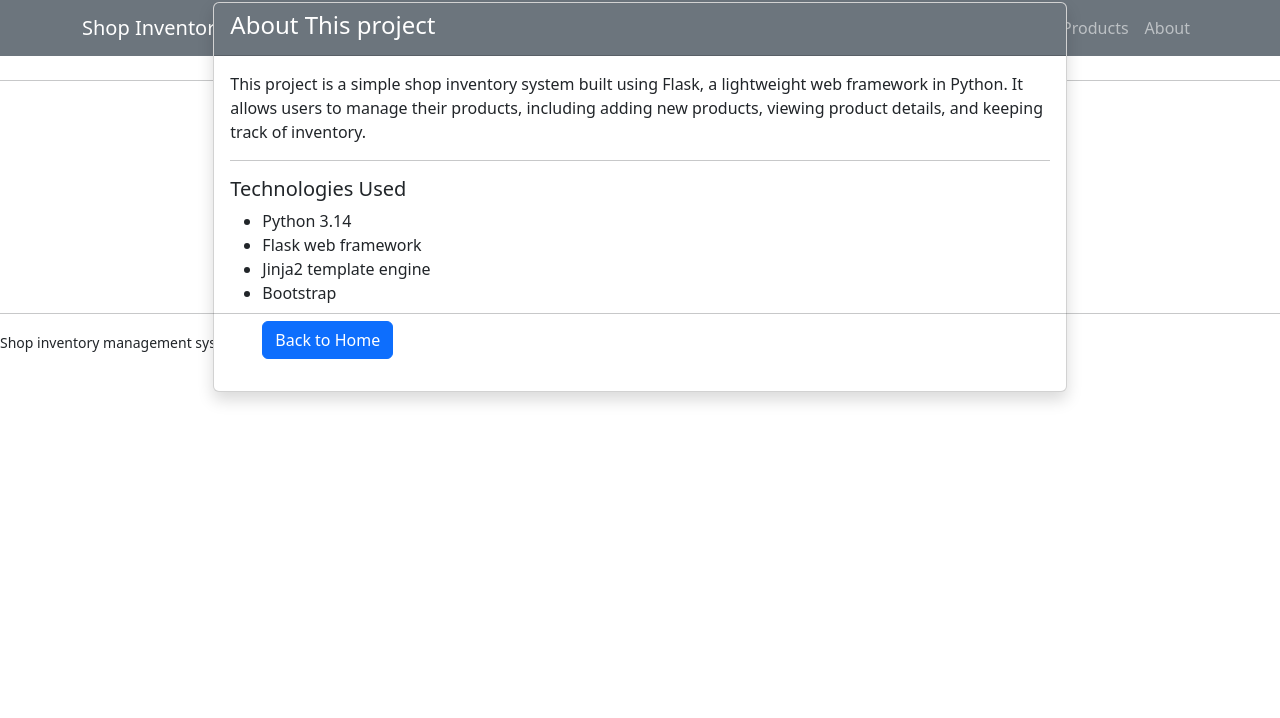
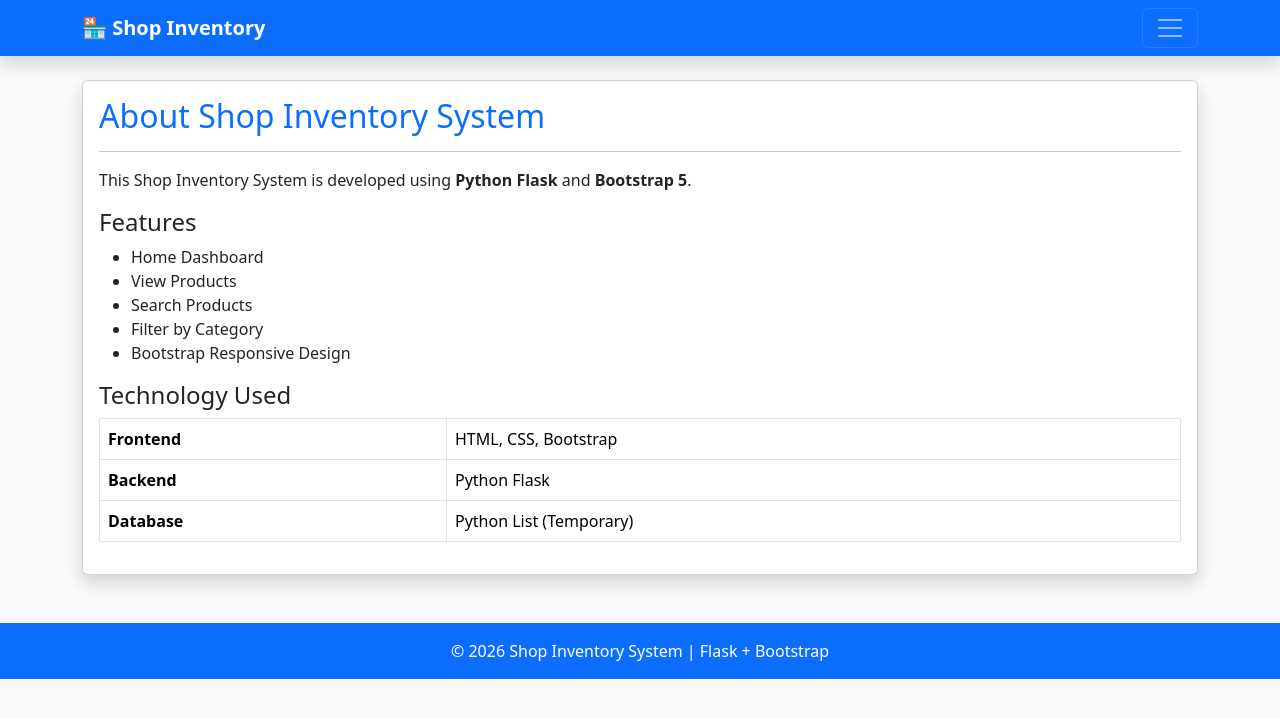
Before and after one commit to kadam768550/python-training, a Flask app: page /about in a window 1280 px wide. Shown: the top 718 px of the page. Run offline with Flask 3, Linux system fonts and the light colour scheme.

Commit message:
Day 8: program

```diff
--- a/app.py
+++ b/app.py
@@ -1,26 +1,74 @@
-from flask import Flask, render_template
+from flask import Flask, render_template, request
 
 app = Flask(__name__)
 
-prod = [
-    {"name": "Laptop", "price": 50000, "stock": 10, "quality": "Good"},
-    {"name": "Mouse", "price": 800, "stock": 50, "quality": "Average"},
-    {"name": "Keyboard", "price": 1000, "stock": 30, "quality": "Good"},
-    {"name": "Monitor", "price": 15000, "stock": 15, "quality": "Average"}
+products = [
+    {
+        "id": 1,
+        "name": "Laptop",
+        "category": "Electronics",
+        "price": 55000,
+        "stock": 10
+    },
+    {
+        "id": 2,
+        "name": "Mobile",
+        "category": "Electronics",
+        "price": 20000,
+        "stock": 15
+    },
+    {
+        "id": 3,
+        "name": "Keyboard",
+        "category": "Accessories",
+        "price": 800,
+        "stock": 25
+    },
+    {
+        "id": 4,
+        "name": "Mouse",
+        "category": "Accessories",
+        "price": 500,
+        "stock": 30
+    },
+    {
+        "id": 5,
+        "name": "Printer",
+        "category": "Office",
+        "price": 12000,
+        "stock": 5
+    }
 ]
 
-@app.route('/')
+@app.route("/")
 def home():
-    return render_template('home.html')
+    return render_template("home.html")
 
-@app.route('/about')
-def about():
-    return render_template('about.html')
-
-@app.route('/products')
-def products():
-    return render_template('products.html', products=prod)
+@app.route("/login")
+def login():
+    return render_template("login.html")
 
 
-if __name__ == '__main__':
+@app.route("/register")
+def register():
+    return render_template("register.html")
+
+
+@app.route("/orders")
+def orders():
+    return render_template("orders.html")
+
+
+@app.route("/about")
+def about():
+    return render_template("about.html")
+
+
+@app.route("/products")
+def product():
+    return render_template("product.html", products=products)
+
+
+
+if __name__ == "__main__":
     app.run(debug=True)
--- a/templates/about.html
+++ b/templates/about.html
@@ -1,27 +1,67 @@
 {% extends "base.html" %}
-{% block title %} About - Shop Inventory System {% endblock %}
+
+{% block title %}
+About
+{% endblock %}
 
 {% block content %}
-<div class="d-flex justify-content-center align-items-center" style="height: 200px;">
-    <div class="col-md-8">
-        <div class="card shadow">
-            <div class="card-header bg-secondary text-white">
-                <h4 class="mb-2">About This project</h4>
-            </div>
-            <div class="card-body">
-                <p class="card-text">This project is a simple shop inventory system built using Flask, a lightweight web framework in Python. It allows users to manage their products, including adding new products, viewing product details, and keeping track of inventory.</p>
-            <hr>
-            <h5 class="mb-2">Technologies Used</h5>
-            <ul>
-                <li>Python 3.14</li>
-                <li>Flask web framework</li>
-                <li>Jinja2 template engine</li>
-                <li>Bootstrap</li>
-                <a href="{{url_for('home')}}"
-                class="btn btn-primary mt-3">Back to Home</a>
-            </ul>
-        </div>
-    </div>
+
+<div class="card shadow">
+
+<div class="card-body">
+
+<h2 class="text-primary">
+About Shop Inventory System
+</h2>
+
+<hr>
+
+<p>
+
+This Shop Inventory System is developed using
+<b>Python Flask</b> and <b>Bootstrap 5</b>.
+
+</p>
+
+<h4>Features</h4>
+
+<ul>
+
+<li>Home Dashboard</li>
+
+<li>View Products</li>
+
+<li>Search Products</li>
+
+<li>Filter by Category</li>
+
+<li>Bootstrap Responsive Design</li>
+
+</ul>
+
+<h4>Technology Used</h4>
+
+<table class="table table-bordered">
+
+<tr>
+<th>Frontend</th>
+<td>HTML, CSS, Bootstrap</td>
+</tr>
+
+<tr>
+<th>Backend</th>
+<td>Python Flask</td>
+</tr>
+
+<tr>
+<th>Database</th>
+<td>Python List (Temporary)</td>
+</tr>
+
+</table>
+
 </div>
+
 </div>
-                {% endblock %}
+
+{% endblock %}
--- a/templates/base.html
+++ b/templates/base.html
@@ -1,31 +1,97 @@
 <!DOCTYPE html>
-<html>
+<html lang="en">
 <head>
-        <title>{% block title %} Shop Inventory management system{% endblock %}</title>
+    <meta charset="UTF-8">
+    <meta name="viewport" content="width=device-width, initial-scale=1">
+    <title>{% block title %}Shop Inventory System{% endblock %}</title>
 
-        <link href="https://cdn.jsdelivr.net/npm/bootstrap@5.3.0/dist/css/bootstrap.min.css"
-        rel="stylesheet">
+    <!-- Bootstrap CSS -->
+    <link href="https://cdn.jsdelivr.net/npm/bootstrap@5.3.3/dist/css/bootstrap.min.css" rel="stylesheet">
 </head>
-    <body>
-        <nav class="navbar navbar-expand-lg navbar-dark bg-secondary">
+
+<body class="bg-light">
+
+<!-- Navbar -->
+<nav class="navbar navbar-dark bg-primary shadow">
     <div class="container">
-            <a class = "navbar-brand" href="{{ url_for('home') }}">Shop Inventory</a>
-            <div class="navbar-nav ms-auto">
-            <a class = "nav-link" href="{{ url_for('home') }}">Home</a>
-            <a class = "nav-link" href="{{ url_for('products') }}">Products</a>
-            <a class = "nav-link" href="{{ url_for('about') }}">About</a>
-            </div>
+
+        <a class="navbar-brand fw-bold" href="/">
+            🏪 Shop Inventory
+        </a>
+
+        <button class="navbar-toggler"
+                type="button"
+                data-bs-toggle="collapse"
+                data-bs-target="#navbarMenu"
+                aria-controls="navbarMenu"
+                aria-expanded="false"
+                aria-label="Toggle navigation">
+            <span class="navbar-toggler-icon"></span>
+        </button>
+
     </div>
 </nav>
 
-        <div class="container mt-4">
-        </div>
+<!-- Menu -->
+<div class="collapse bg-white shadow" id="navbarMenu">
+
+    <div class="container py-3">
+
+        <a href="/" class="d-block text-decoration-none text-dark py-2">
+            🏠 Home
+        </a>
 
         <hr>
 
+        <a href="/products" class="d-block text-decoration-none text-dark py-2">
+            📦 Products
+        </a>
+
+        <hr>
+
+        <a href="/orders" class="d-block text-decoration-none text-dark py-2">
+            🛒 Orders
+        </a>
+
+        <hr>
+
+        <a href="/login" class="d-block text-decoration-none text-dark py-2">
+            🔑 Login
+        </a>
+
+        <hr>
+
+        <a href="/register" class="d-block text-decoration-none text-dark py-2">
+            👤 Register
+        </a>
+
+        <hr>
+
+        <a href="/about" class="d-block text-decoration-none text-dark py-2">
+            ℹ️ About
+        </a>
+
+    </div>
+
+</div>
+
+<!-- Main Content -->
+<div class="container mt-4">
+
     {% block content %}
     {% endblock %}
-    <hr>
-    <small>Shop inventory management system - Built with Flask python</small>
+
+</div>
+
+<!-- Footer -->
+<footer class="bg-primary text-white text-center py-3 mt-5">
+    <p class="mb-0">
+        © 2026 Shop Inventory System | Flask + Bootstrap
+    </p>
+</footer>
+
+<!-- Bootstrap JS -->
+<script src="https://cdn.jsdelivr.net/npm/bootstrap@5.3.3/dist/js/bootstrap.bundle.min.js"></script>
+
 </body>
 </html>
```
Also changed, not shown: templates/home.html (+67 -14 lines), templates/login.html (added, +41 -0 lines), templates/orders.html (added, +55 -0 lines), templates/product.html (added, +57 -0 lines), templates/products.html (deleted, +0 -27 lines), templates/register.html (added, +53 -0 lines). Lines whose indentation alone changed are shown as unchanged.
